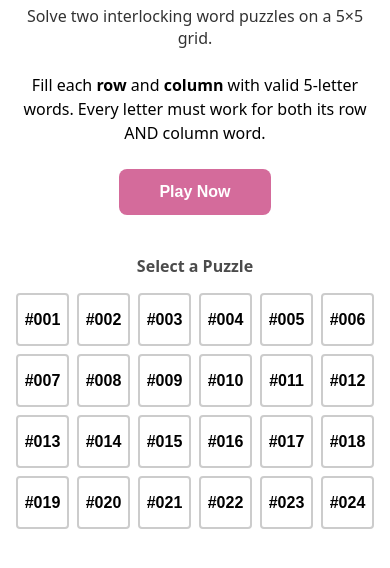
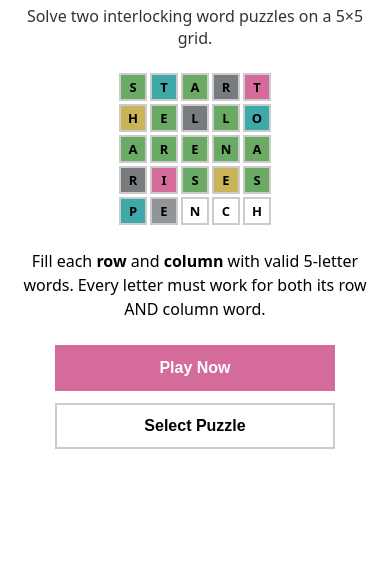
Before and after one commit to bernas670/tangled, a website built with Vite: page index.html in a window 390 px wide. Shown: the part 128-696 px from the top of the page. Built offline with nearby package versions, Linux system fonts and the light colour scheme.

Commit message:
feat: add animation to homepage, move select puzzle to new screen

```diff
--- a/index.html
+++ b/index.html
@@ -50,18 +50,27 @@
           <p class="homepage-subtitle">Solve two interlocking word puzzles on a 5×5 grid.</p>
         </div>
 
+        <div id="mini-grid" class="mini-grid"></div>
+
         <div class="homepage-description">
           <p>Fill each <strong>row</strong> and <strong>column</strong> with valid 5-letter words. Every letter must work for both its row AND column word.</p>
         </div>
 
-        <button id="play-now-btn" class="primary-btn">Play Now</button>
+        <div class="homepage-buttons">
+          <button id="play-now-btn" class="primary-btn">Play Now</button>
+          <button id="select-puzzle-btn" class="secondary-btn">Select Puzzle</button>
+        </div>
+      </div>
+    </div>
 
-        <div class="puzzle-selector">
-          <h2>Select a Puzzle</h2>
-          <div id="puzzle-grid" class="puzzle-grid">
-            <!-- Puzzles will be populated by JavaScript -->
-          </div>
-        </div>
+    <!-- Puzzle Selector Screen -->
+    <div id="puzzle-selector-screen" hidden>
+      <div class="puzzle-selector-header">
+        <button id="back-to-home-btn" class="back-btn">&larr;</button>
+        <h1>Select a Puzzle</h1>
+      </div>
+      <div id="puzzle-grid" class="puzzle-grid">
+        <!-- Populated by JS -->
       </div>
     </div>
 
--- a/public/style.css
+++ b/public/style.css
@@ -623,6 +623,32 @@ html.dark #theme-toggle .icon-moon {
   margin: 0;
 }
 
+/* Mini Grid for auto-play demo */
+.mini-grid {
+  display: grid;
+  grid-template-columns: repeat(5, 36px);
+  grid-template-rows: repeat(5, 36px);
+  gap: 4px;
+}
+
+.mini-cell {
+  border: 2px solid var(--cell-border);
+  display: flex;
+  align-items: center;
+  justify-content: center;
+  font-size: 16px;
+  font-weight: bold;
+  user-select: none;
+  transition: background 0.2s;
+}
+
+/* Homepage buttons */
+.homepage-buttons {
+  display: flex;
+  gap: 12px;
+  align-items: center;
+}
+
 .primary-btn {
   background: var(--primary-color, var(--cell-correct));
   color: #fff;
@@ -630,7 +656,6 @@ html.dark #theme-toggle .icon-moon {
   padding: 16px 48px;
   font-size: 18px;
   font-weight: bold;
-  border-radius: 8px;
   cursor: pointer;
   transition: opacity 0.2s, transform 0.1s;
 }
@@ -643,24 +668,80 @@ html.dark #theme-toggle .icon-moon {
   transform: scale(0.98);
 }
 
-.puzzle-selector {
-  width: 100%;
-  margin-top: 16px;
+.secondary-btn {
+  background: transparent;
+  color: var(--text-color);
+  border: 2px solid var(--cell-border);
+  padding: 14px 32px;
+  font-size: 18px;
+  font-weight: bold;
+  cursor: pointer;
+  transition: background 0.2s, border-color 0.2s, transform 0.1s;
 }
 
-.puzzle-selector h2 {
-  font-size: 16px;
+.secondary-btn:hover {
+  background: var(--highlight-bg);
+  border-color: var(--highlight-border);
+}
+
+.secondary-btn:active {
+  transform: scale(0.98);
+}
+
+/* Puzzle Selector Screen */
+#puzzle-selector-screen {
+  display: flex;
+  flex-direction: column;
+  align-items: center;
+  width: 100%;
+  max-width: 600px;
+  padding: 20px 16px;
+}
+
+#puzzle-selector-screen[hidden] {
+  display: none;
+}
+
+.puzzle-selector-header {
+  display: flex;
+  align-items: center;
+  gap: 16px;
+  width: 100%;
+  max-width: 400px;
+  margin-bottom: 24px;
+}
+
+.puzzle-selector-header h1 {
+  margin: 0;
+  font-size: 24px;
   font-weight: bold;
-  margin: 0 0 16px 0;
-  text-align: center;
-  opacity: 0.7;
+}
+
+.back-btn {
+  background: transparent;
+  border: 2px solid var(--cell-border);
+  color: var(--text-color);
+  width: 40px;
+  height: 40px;
+  cursor: pointer;
+  display: flex;
+  align-items: center;
+  justify-content: center;
+  font-size: 20px;
+  transition: background 0.2s, border-color 0.2s;
+  flex-shrink: 0;
+}
+
+.back-btn:hover {
+  background: var(--highlight-bg);
+  border-color: var(--highlight-border);
 }
 
 .puzzle-grid {
   display: grid;
   grid-template-columns: repeat(auto-fill, minmax(60px, 1fr));
   gap: 8px;
-  max-width: 400px;
+  max-width: 300px;
   margin: 0 auto;
 }
 
@@ -670,7 +751,6 @@ html.dark #theme-toggle .icon-moon {
   align-items: center;
   justify-content: center;
   border: 2px solid var(--cell-border);
-  border-radius: 4px;
   font-size: 18px;
   font-weight: bold;
   cursor: pointer;
@@ -703,9 +783,36 @@ html.dark #theme-toggle .icon-moon {
     font-size: 16px;
   }
 
+  .mini-grid {
+    grid-template-columns: repeat(5, 28px);
+    grid-template-rows: repeat(5, 28px);
+    gap: 3px;
+  }
+
+  .mini-cell {
+    font-size: 13px;
+  }
+
+  .homepage-buttons {
+    flex-direction: column;
+    width: 100%;
+    max-width: 280px;
+  }
+
   .primary-btn {
     padding: 14px 40px;
     font-size: 16px;
+    width: 100%;
+  }
+
+  .secondary-btn {
+    padding: 12px 32px;
+    font-size: 16px;
+    width: 100%;
+  }
+
+  .puzzle-selector-header h1 {
+    font-size: 20px;
   }
 
   .puzzle-grid {
--- /dev/null
+++ b/src/autoplay.ts
@@ -0,0 +1,105 @@
+import { CellState } from "./types";
+
+const GRID_SIZE = 5;
+const LETTER_FILL_DELAY = 120;
+const PAUSE_BEFORE_EVAL = 300;
+const CELL_REVEAL_DELAY = 80;
+const PAUSE_BEFORE_RESTART = 2000;
+
+// Sample demo data for the auto-play animation
+const DEMO_LETTERS = [
+  ["S", "T", "A", "R", "T"],
+  ["H", "E", "L", "L", "O"],
+  ["A", "R", "E", "N", "A"],
+  ["R", "I", "S", "E", "S"],
+  ["P", "E", "N", "C", "H"],
+];
+
+// Predetermined states for visual variety
+const DEMO_STATES: CellState[][] = [
+  [CellState.Correct, CellState.MisplacedRow, CellState.Correct, CellState.Absent, CellState.MisplacedCol],
+  [CellState.MisplacedBoth, CellState.Correct, CellState.Absent, CellState.Correct, CellState.MisplacedRow],
+  [CellState.Correct, CellState.Correct, CellState.Correct, CellState.Correct, CellState.Correct],
+  [CellState.Absent, CellState.MisplacedCol, CellState.Correct, CellState.MisplacedBoth, CellState.Correct],
+  [CellState.MisplacedRow, CellState.Absent, CellState.MisplacedCol, CellState.Correct, CellState.Correct],
+];
+
+type MiniCell = HTMLDivElement;
+
+const createMiniGrid = (container: HTMLElement): MiniCell[][] => {
+  container.innerHTML = "";
+  const cells: MiniCell[][] = [];
+
+  for (let row = 0; row < GRID_SIZE; row++) {
+    cells[row] = [];
+    for (let col = 0; col < GRID_SIZE; col++) {
+      const cell = document.createElement("div");
+      cell.className = "mini-cell";
+      container.appendChild(cell);
+      cells[row][col] = cell;
+    }
+  }
+
+  return cells;
+};
+
+const clearGrid = (cells: MiniCell[][]): void => {
+  for (let row = 0; row < GRID_SIZE; row++) {
+    for (let col = 0; col < GRID_SIZE; col++) {
+      cells[row][col].textContent = "";
+      cells[row][col].className = "mini-cell";
+    }
+  }
+};
+
+const sleep = (ms: number): Promise<void> =>
+  new Promise((resolve) => setTimeout(resolve, ms));
+
+export const startAutoPlay = (container: HTMLElement): (() => void) => {
+  let running = true;
+  const cells = createMiniGrid(container);
+
+  const runLoop = async (): Promise<void> => {
+    while (running) {
+      // Phase 1: Fill letters one by one
+      for (let row = 0; row < GRID_SIZE && running; row++) {
+        for (let col = 0; col < GRID_SIZE && running; col++) {
+          cells[row][col].textContent = DEMO_LETTERS[row][col];
+          await sleep(LETTER_FILL_DELAY);
+        }
+      }
+
+      if (!running) break;
+
+      // Phase 2: Pause before evaluation
+      await sleep(PAUSE_BEFORE_EVAL);
+
+      if (!running) break;
+
+      // Phase 3: Reveal states one by one
+      for (let row = 0; row < GRID_SIZE && running; row++) {
+        for (let col = 0; col < GRID_SIZE && running; col++) {
+          const state = DEMO_STATES[row][col];
+          cells[row][col].classList.add(state);
+          await sleep(CELL_REVEAL_DELAY);
+        }
+      }
+
+      if (!running) break;
+
+      // Phase 4: Pause before restart
+      await sleep(PAUSE_BEFORE_RESTART);
+
+      if (!running) break;
+
+      // Reset for next loop
+      clearGrid(cells);
+    }
+  };
+
+  runLoop();
+
+  return () => {
+    running = false;
+  };
+};
--- a/src/main.ts
+++ b/src/main.ts
@@ -3,14 +3,21 @@ import { loadWords, loadPuzzles, setPuzzleIndex, getPuzzleCount } from "./puzzle
 import { render } from "./render";
 import { setupInputHandlers } from "./input";
 import { getSolvedPuzzles, hasPlayedBefore, markAsPlayed } from "./storage";
+import { startAutoPlay } from "./autoplay";
 
 const homepage = document.getElementById("homepage");
 const gameContainer = document.getElementById("game-container");
+const puzzleSelectorScreen = document.getElementById("puzzle-selector-screen");
 const playNowBtn = document.getElementById("play-now-btn");
+const selectPuzzleBtn = document.getElementById("select-puzzle-btn");
+const backToHomeBtn = document.getElementById("back-to-home-btn");
 const puzzleGrid = document.getElementById("puzzle-grid");
+const miniGrid = document.getElementById("mini-grid");
 const helpModal = document.getElementById("help-modal");
 const logo = document.getElementById("logo");
 const puzzleNumberEl = document.getElementById("puzzle-number");
+
+let stopAutoPlay: (() => void) | null = null;
 
 const getPuzzleIndexFromUrl = (): number | null => {
   const params = new URLSearchParams(window.location.search);
@@ -24,17 +31,40 @@ const getPuzzleIndexFromUrl = (): number | null => {
 const showHomepage = (): void => {
   homepage?.removeAttribute("hidden");
   gameContainer?.setAttribute("hidden", "");
+  puzzleSelectorScreen?.setAttribute("hidden", "");
   puzzleNumberEl?.setAttribute("hidden", "");
   // Update URL without puzzle param
   const url = new URL(window.location.href);
   url.searchParams.delete("puzzle");
   window.history.replaceState({}, "", url.pathname);
+  // Start auto-play
+  if (miniGrid && !stopAutoPlay) {
+    stopAutoPlay = startAutoPlay(miniGrid);
+  }
+};
+
+const showPuzzleSelector = (): void => {
+  homepage?.setAttribute("hidden", "");
+  gameContainer?.setAttribute("hidden", "");
+  puzzleSelectorScreen?.removeAttribute("hidden");
+  puzzleNumberEl?.setAttribute("hidden", "");
+  // Stop auto-play
+  if (stopAutoPlay) {
+    stopAutoPlay();
+    stopAutoPlay = null;
+  }
   populatePuzzleGrid();
 };
 
 const showGame = (): void => {
   homepage?.setAttribute("hidden", "");
   gameContainer?.removeAttribute("hidden");
+  puzzleSelectorScreen?.setAttribute("hidden", "");
+  // Stop auto-play
+  if (stopAutoPlay) {
+    stopAutoPlay();
+    stopAutoPlay = null;
+  }
 };
 
 const populatePuzzleGrid = (): void => {
@@ -150,6 +180,8 @@ Promise.all([loadWords(), loadPuzzles()]).then(() => {
 
   // Setup homepage event listeners
   playNowBtn?.addEventListener("click", startRandomPuzzle);
+  selectPuzzleBtn?.addEventListener("click", showPuzzleSelector);
+  backToHomeBtn?.addEventListener("click", showHomepage);
 
   // Logo click to go back to homepage
   logo?.addEventListener("click", (e) => {
```
